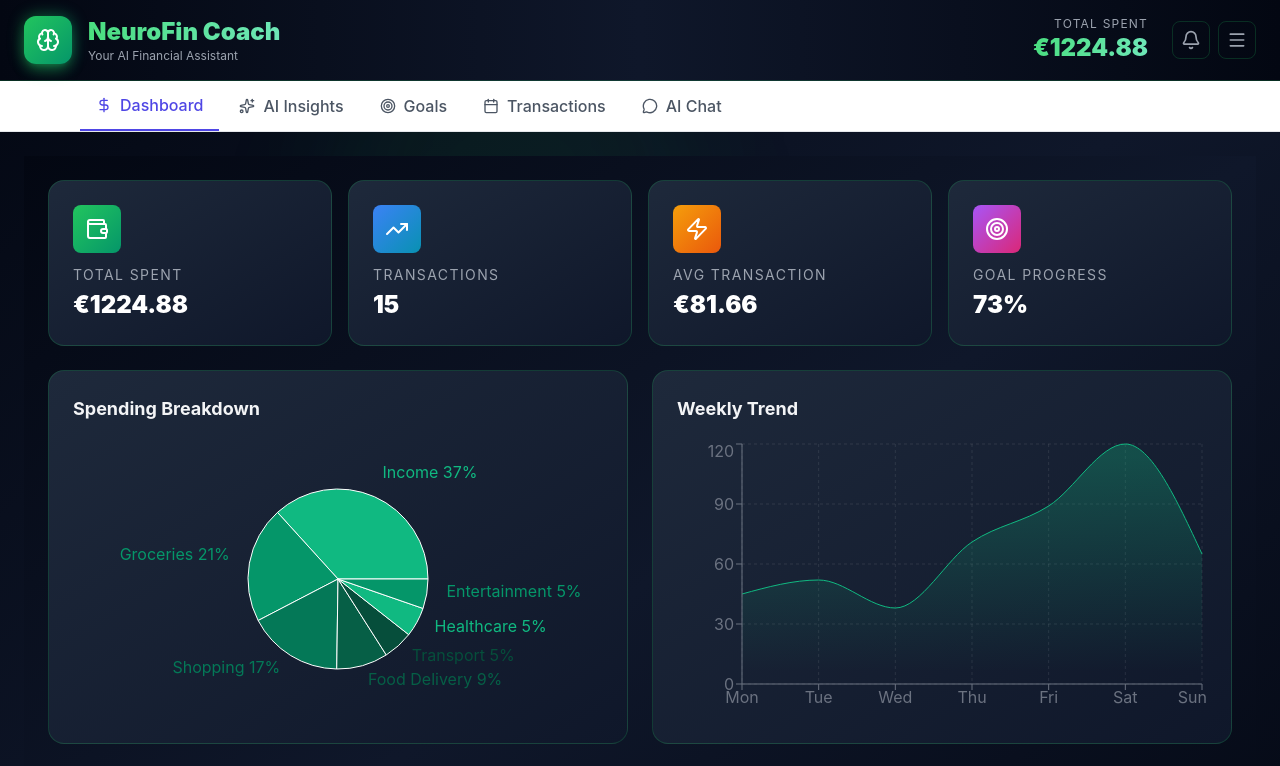
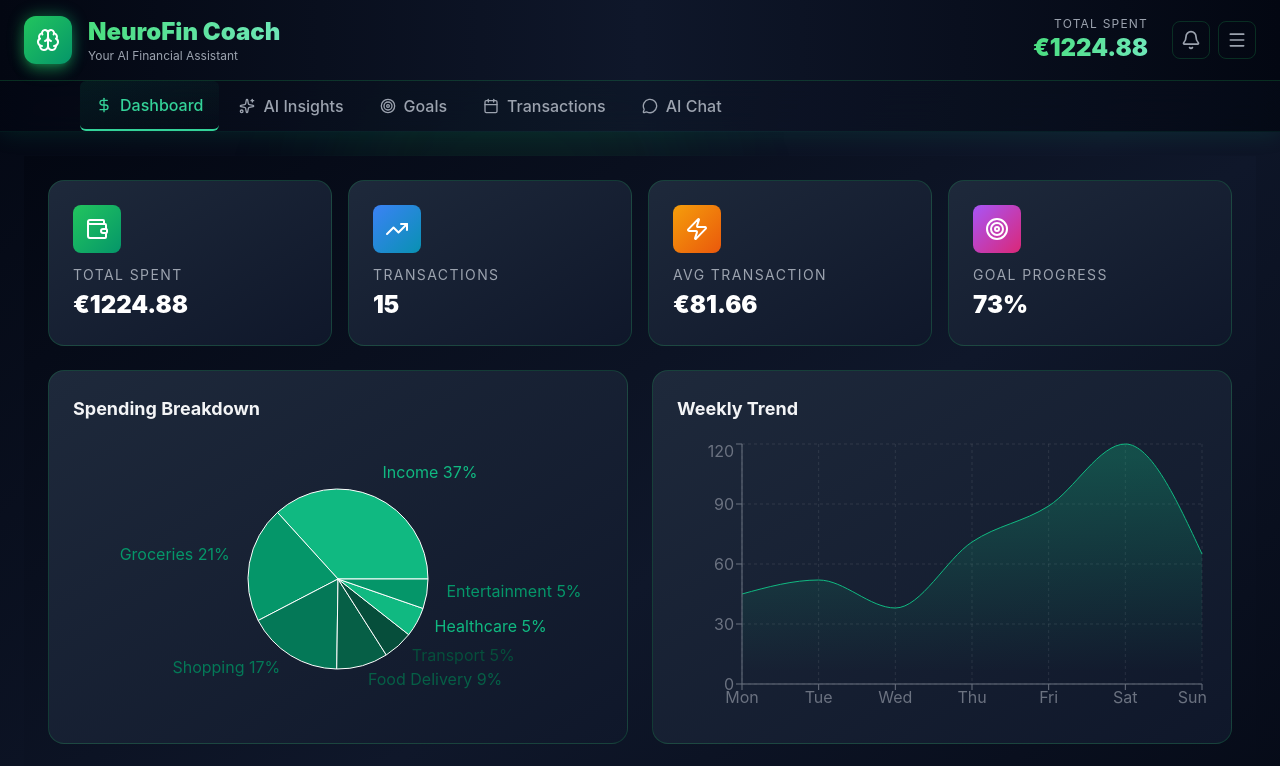
Before and after one commit to a-cvijic/neurofin-cach, a React (Create React App) app: page / in a window 1280 px wide. Shown: the top 766 px of the page. Built offline with nearby package versions, Linux system fonts and the light colour scheme.

Commit message:
Navigation updates

```diff
--- a/src/components/Navigation.jsx
+++ b/src/components/Navigation.jsx
@@ -7,24 +7,29 @@ const Navigation = ({ activeTab, setActiveTab }) => {
     { id: 'insights', label: 'AI Insights', icon: Sparkles },
     { id: 'goals', label: 'Goals', icon: Target },
     { id: 'transactions', label: 'Transactions', icon: Calendar },
-    { id: 'chat', label: 'AI Chat', icon: MessageCircle }
+    { id: 'chat', label: 'AI Chat', icon: MessageCircle },
   ];
 
   return (
-    <nav className="bg-white border-b border-gray-200 sticky top-0 z-10">
+    <nav className="sticky top-0 z-20 backdrop-blur-md bg-gradient-to-r from-gray-950/80 via-slate-900/80 to-gray-950/80 border-b border-emerald-500/10 shadow-[0_0_25px_rgba(16,185,129,0.15)] transition-all">
       <div className="max-w-6xl mx-auto px-4">
-        <div className="flex gap-1">
-          {tabs.map(tab => (
+        <div className="flex items-center justify-center md:justify-start gap-1">
+          {tabs.map((tab) => (
             <button
               key={tab.id}
               onClick={() => setActiveTab(tab.id)}
-              className={`flex items-center gap-2 px-4 py-3 font-medium transition-colors ${
-                activeTab === tab.id
-                  ? 'text-indigo-600 border-b-2 border-indigo-600'
-                  : 'text-gray-600 hover:text-gray-900'
-              }`}
+              className={`flex items-center gap-2 px-4 py-3 font-medium text-sm md:text-base transition-all rounded-md
+                ${
+                  activeTab === tab.id
+                    ? 'text-emerald-400 border-b-2 border-emerald-400 bg-gradient-to-br from-emerald-500/10 to-transparent'
+                    : 'text-gray-400 hover:text-emerald-300 hover:bg-gradient-to-br hover:from-slate-800/50 hover:to-slate-900/50'
+                }`}
             >
-              <tab.icon className="w-4 h-4" />
+              <tab.icon
+                className={`w-4 h-4 ${
+                  activeTab === tab.id ? 'text-emerald-400' : 'text-gray-400'
+                }`}
+              />
               <span className="hidden sm:inline">{tab.label}</span>
             </button>
           ))}
--- a/src/index.css
+++ b/src/index.css
@@ -31,3 +31,11 @@ code {
 .animate-pulse-slow {
   animation: pulse-slow 5s ease-in-out infinite;
 }
+.nav-blur {
+  backdrop-filter: blur(12px);
+  background: linear-gradient(to right, rgba(15,23,42,0.75), rgba(30,41,59,0.75));
+  transition: background 0.4s ease;
+}
+.nav-blur.scrolled {
+  background: linear-gradient(to right, rgba(15,23,42,0.95), rgba(30,41,59,0.95));
+}
```
